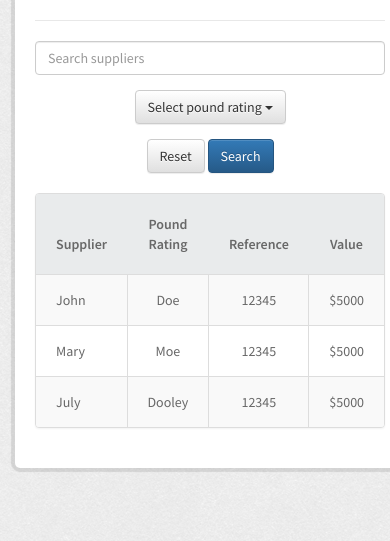
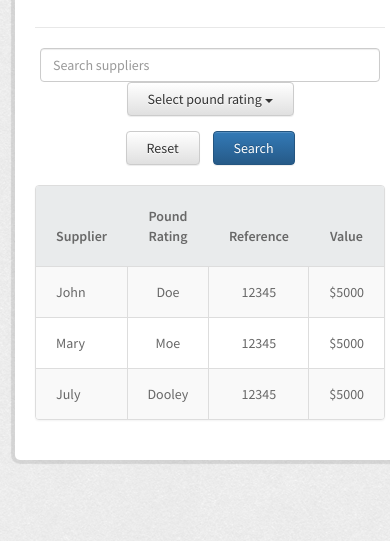
Before and after one commit to Gaspard89/tsh, a website: page index.html in a window 390 px wide. Shown: the part 303-844 px from the top of the page. Drawn offline with nearby package versions, Linux system fonts and the light colour scheme.

Commit message:
table styles

```diff
--- a/index.html
+++ b/index.html
@@ -40,12 +40,12 @@
         </div>
         <div class="listing-search">
           <form class="form-inline">
-            <div class="form-group">
+            <div class="form-group search-item">
               <label class="sr-only" for="search">Search suppliers</label>
               <input type="text" class="form-control search-input" id="search" placeholder="Search suppliers">
             </div>
             <div class="form-group dropdown">
-            <button class="btn btn-default dropdown-toggle" type="button" id="dropdown-rating" data-toggle="dropdown" aria-haspopup="true" aria-expanded="true">
+            <button class="btn btn-default dropdown-toggle search-item" type="button" id="dropdown-rating" data-toggle="dropdown" aria-haspopup="true" aria-expanded="true">
                 Select pound rating
                 <span class="caret"></span>
               </button>
@@ -56,8 +56,8 @@
                 <li><a href="#">Separated link</a></li>
               </ul>
             </div>
-            <button type="submit" class="btn btn-default">Reset</button>
-            <button type="submit" class="btn btn-primary">Search</button>
+            <button type="submit" class="btn btn-default search-item">Reset</button>
+            <button type="submit" class="btn btn-primary search-item">Search</button>
           </form>
         </div>
         <div class="listing-content">
--- a/scss/style.scss
+++ b/scss/style.scss
@@ -24,7 +24,7 @@ body {
     background-color: white;
     padding: 20px;
     border-radius: 5px;
-    box-shadow: 0px 0px 1px 4px rgba(0,0,0,0.1);
+    @include box-shadow(0px, 0px, 1px, 4px, rgba(0,0,0,0.1));
     .listing-header {
       border-bottom: 1px solid $gray;
       padding-bottom: 20px;
@@ -36,8 +36,14 @@ body {
     }
     .listing-search {
       padding: 20px 0;
+      .search-item {
+        margin: 0 5px;
+      }
       .search-input {
         min-width: 300px;
+      }
+      button {
+        padding: 6px 20px;
       }
     }
     .listing-content {
@@ -60,6 +66,13 @@ body {
               text-align: left;
             }
           }
+          tr {
+            cursor: pointer;
+            &:hover {
+              background-color: #2f8fbb;
+              color: white;
+            }
+          }
         }
       }
     }
--- a/scss/variables.scss
+++ b/scss/variables.scss
@@ -7,3 +7,10 @@ $gray: #e8e8e8;
 $dark-gray: #686868;
 $light-gray: #e9ebec;
 $blue: #2f8fbb;
+
+
+@mixin box-shadow($horizontal, $vertical, $blur, $spread, $color) {
+    -webkit-box-shadow:$horizontal $vertical $blur $spread $color;
+    -moz-box-shadow:$horizontal $vertical $blur $spread $color;
+    box-shadow:$horizontal $vertical $blur $spread $color;
+  }
```
Also changed, not shown: css/style.css.
